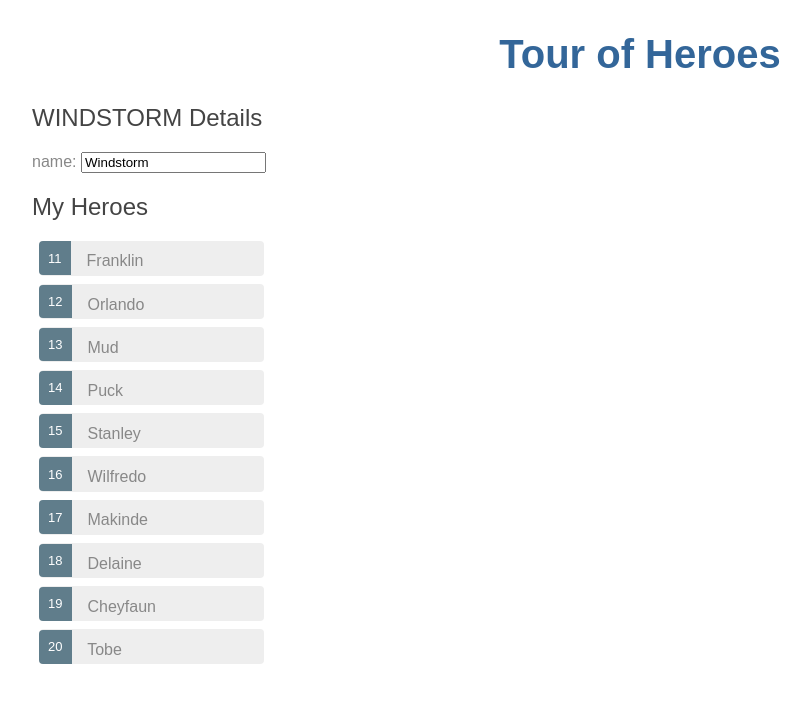
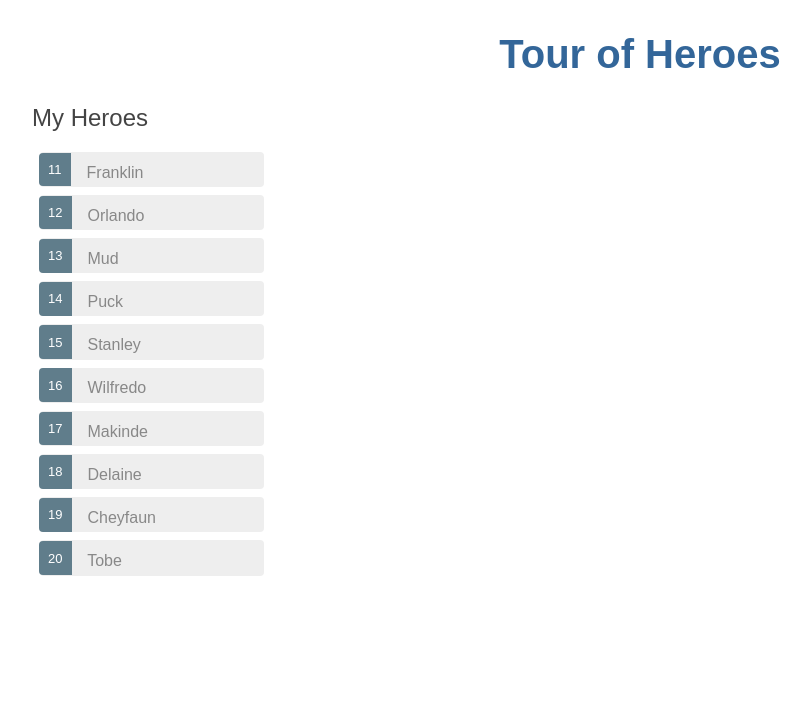
Before and after one commit to kyracalvert/angular-heroes-tutorial, an Angular app: page / in a window 1280 px wide. Shown: the top 702 px of the page, without its empty margins (0-810 px from the left). Built offline with nearby package versions, Linux system fonts and the light colour scheme.

Commit message:
Adds *ngFor to hide li details until selected.

```diff
--- a/src/app/heroes/heroes.component.html
+++ b/src/app/heroes/heroes.component.html
@@ -1,18 +1,24 @@
-<!-- sets up two-way data binding -->
-<!-- ngModel is an Angular two-way binding syntax -->
-<!-- ngModel belongs to the optional FormsModule and we must opt-in
-to use it -->
-<h2>{{hero.name | uppercase }} Details</h2>
-<div>
-  <label>
-    name:
-    <input [(ngModel)]="hero.name" placeholder="name">
-  </label>
+<div *ngIf="selectedHero">
+  <h2>{{selectedHero.name | uppercase}} Details</h2>
+  <div>
+    <span>id: </span>{{selectedHero.id}}</div>
+  <div>
+    <label>name:
+      <input [(ngModel)]="selectedHero.name" placeholder="name">
+    </label>
+  </div>
 </div>
 
 <h2>My Heroes</h2>
 <ul class="heroes">
-  <li *ngFor="let hero of heroes">
+  <li
+  *ngFor="let hero of heroes"
+  [class.selected]="hero === selectedHero"
+  (click)="onSelect(hero)">
     <span class="badge">{{hero.id}}</span> {{hero.name}}
   </li>
 </ul>
+
+<!-- ^ [class.selected]="hero === selectedHero" is available through the
+.selected scss class in this component. It changes / toggles the color
+of a selected list item  -->
--- a/src/app/heroes/heroes.component.ts
+++ b/src/app/heroes/heroes.component.ts
@@ -1,25 +1,24 @@
 import { Component, OnInit } from '@angular/core';
 import { Hero } from '../hero';
-import { HEROES } from '../mock-heroes'; // imports a variable from the component
+import { HEROES } from '../mock-heroes';
 
 @Component({
   selector: 'app-heroes',
   templateUrl: './heroes.component.html',
   styleUrls: ['./heroes.component.scss']
 })
+
 export class HeroesComponent implements OnInit {
-  hero: Hero = {
-    id: 1,
-    name: 'Windstorm'
-  };
 
   heroes = HEROES;
-  // ^ define a component property to expose
-  // HEROES array for binding
+  selectedHero: Hero;
 
   constructor() { }
 
   ngOnInit() {
   }
 
+  onSelect(hero: Hero): void {
+    this.selectedHero = hero;
 }
+}
```
Also changed, not shown: src/app/heroes/heroes.component.scss (indentation only).
